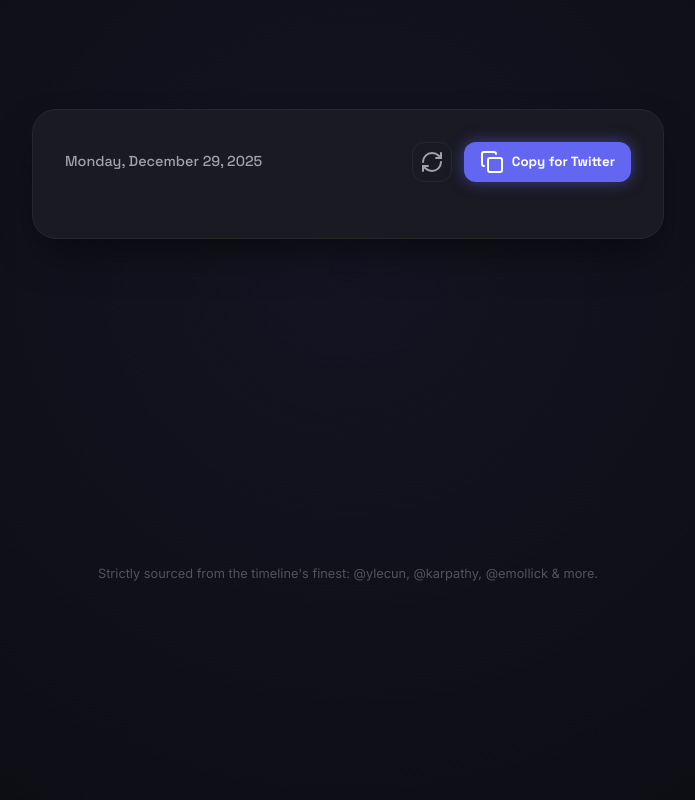
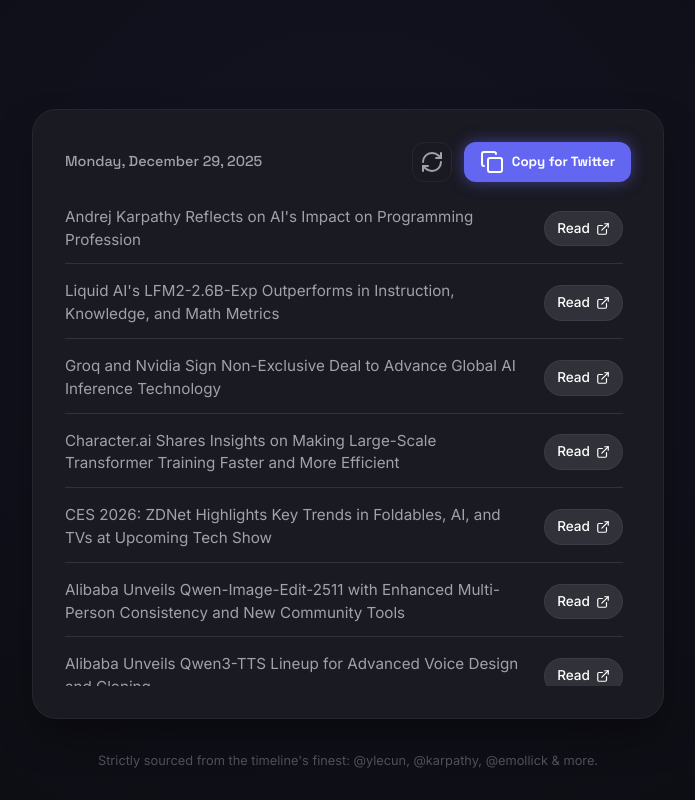
Before and after one commit to raultherockstard/ai-news, a website: page index.html in a window 1280 px wide. Shown: the part 136-936 px from the top of the page, without its empty margins (292-987 px from the left). Before the commit the page ends 800 px from the top, so only its background shows below. Drawn offline with nearby package versions, Linux system fonts and the light colour scheme.

Commit message:
Fix: Render ID mismatch and Enable Push Actions

```diff
--- a/index.html
+++ b/index.html
@@ -46,7 +46,7 @@
                 </div>
             </div>
 
-            <div class="digest-content" id="digest-output">
+            <div class="digest-content" id="digest-content">
                 <!-- Content injected by JS -->
                 <div class="loading-state hidden">
                     <div class="loader"></div>
```
Also changed, not shown: .github/workflows/daily_update.yml.
